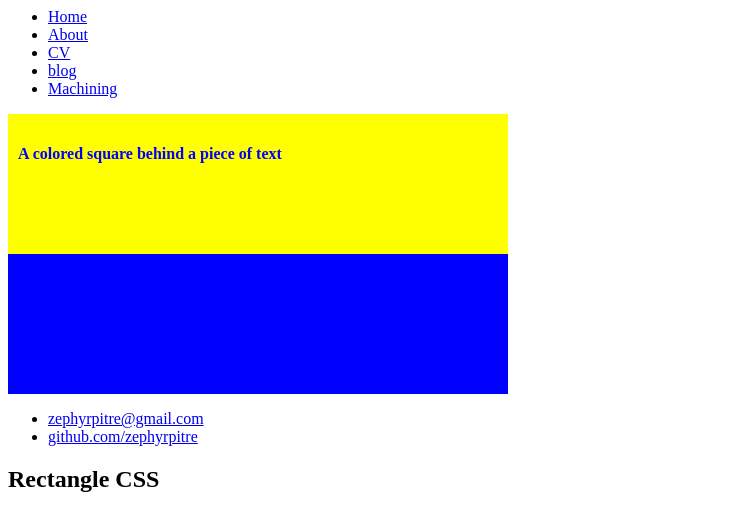
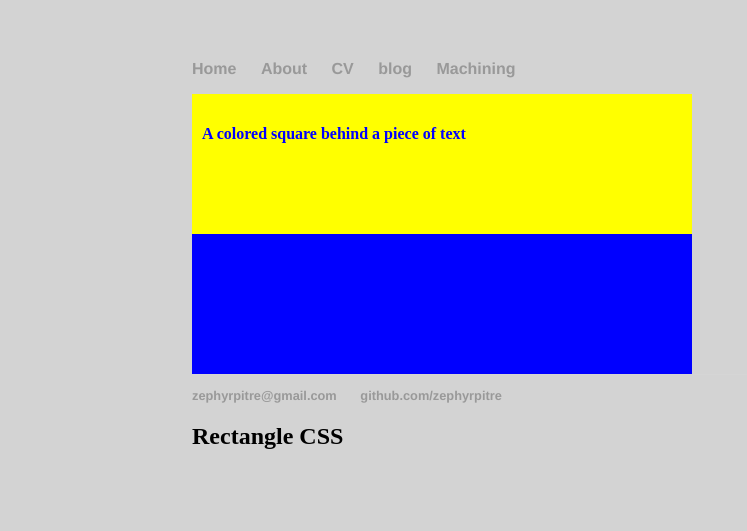
Before and after one commit to ZephyrPitre/ZephyrPitre.github.io, a Jekyll site: the page built from index.html, in a window 1280 px wide. Shown: the top 531 px of the page, without its empty margins (0-747 px from the left). Built offline with Jekyll 4.4.1, drawn with Linux system fonts in a browser that asks for light colours.

Commit message:
Update home.html

```diff
--- a/_layouts/home.html
+++ b/_layouts/home.html
@@ -1,6 +1,12 @@
 </body>
 </html> <!DOCTYPE html>
 	<html>
+		<head>
+			<title>{{ page.title }}</title>
+			<!-- link to main stylesheet -->
+			<link rel="stylesheet" type="text/css" href="/css/main.css">
+      <meta name="viewport" content="width=device-width, initial-scale=1">
+		</head>
 		<body>
 			<nav>
 	    		<ul>
```
